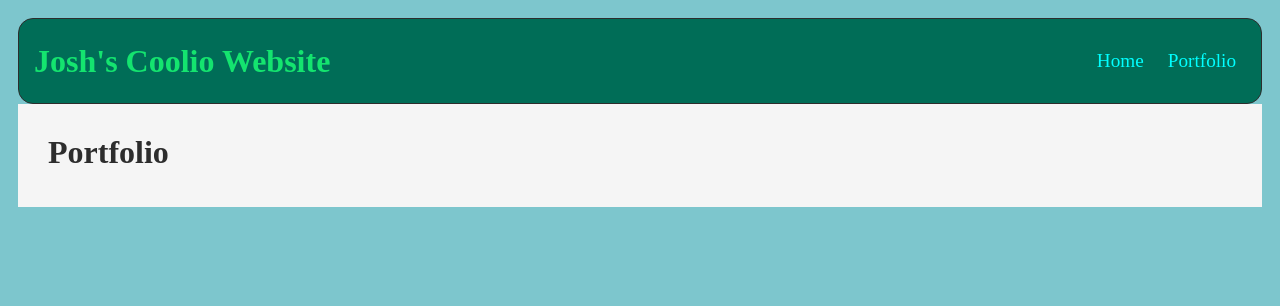
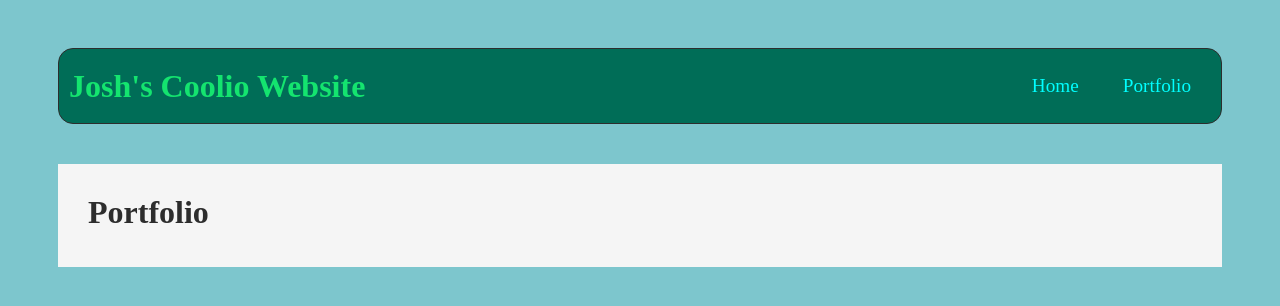
Before and after one commit to joshjalbe/joshjalbe2.github.io, a plain HTML site: page portfolio.html in a window 1280 px wide. Drawn offline with nearby package versions, Linux system fonts and the light colour scheme; no server answers.

Commit message:
updating website

```diff
--- a/portfolio.html
+++ b/portfolio.html
@@ -17,8 +17,10 @@
                 margin: 10px;
             }
             #all-contents {
-                max-width: 800px;
-                margin: auto;
+                margin-left: 40px;
+                margin-right: 40px;
+                margin-top: 30px;
+                margin-bottom: 50px;
             }
 
             /* navigation menu */
@@ -27,8 +29,9 @@
                 border-radius: 15px;
                 background: rgb(0, 109, 87);
                 margin: 0 auto;
+                margin-bottom: 40px;
                 display: flex;
-                padding: 15px;
+                padding: 10px;
             }
             nav header {
                 display: flex;
@@ -41,7 +44,7 @@
             }
             nav li {
                 display: inline-block;
-                padding: 0 10px;
+                padding: 0 20px;
             }
             nav a {
                 text-decoration: none;
@@ -83,6 +86,7 @@
         </style>
     </head>
     <body>
+        <div id="all-contents">
             <nav>
                 <header>Josh's Coolio Website</header>
                 <ul>
@@ -101,5 +105,6 @@
             </main>
             <script src="https://ajax.googleapis.com/ajax/libs/jquery/2.1.3/jquery.min.js"></script>
             <script id="portfolioScript">$(document).ready(function() {$.getJSON('projects/projects.json').then(function(data) { data.projects.forEach(function(project){ $('#portfolio').append('<li><a href="projects/' + project.name + '/">' + project.title + ' : ' + project.description + '</a></li>'); }); }); });</script>
+        </div>
     </body>
 </html>
```
Also changed, not shown: index.html (+7 -5 lines). Lines whose indentation alone changed are shown as unchanged.
